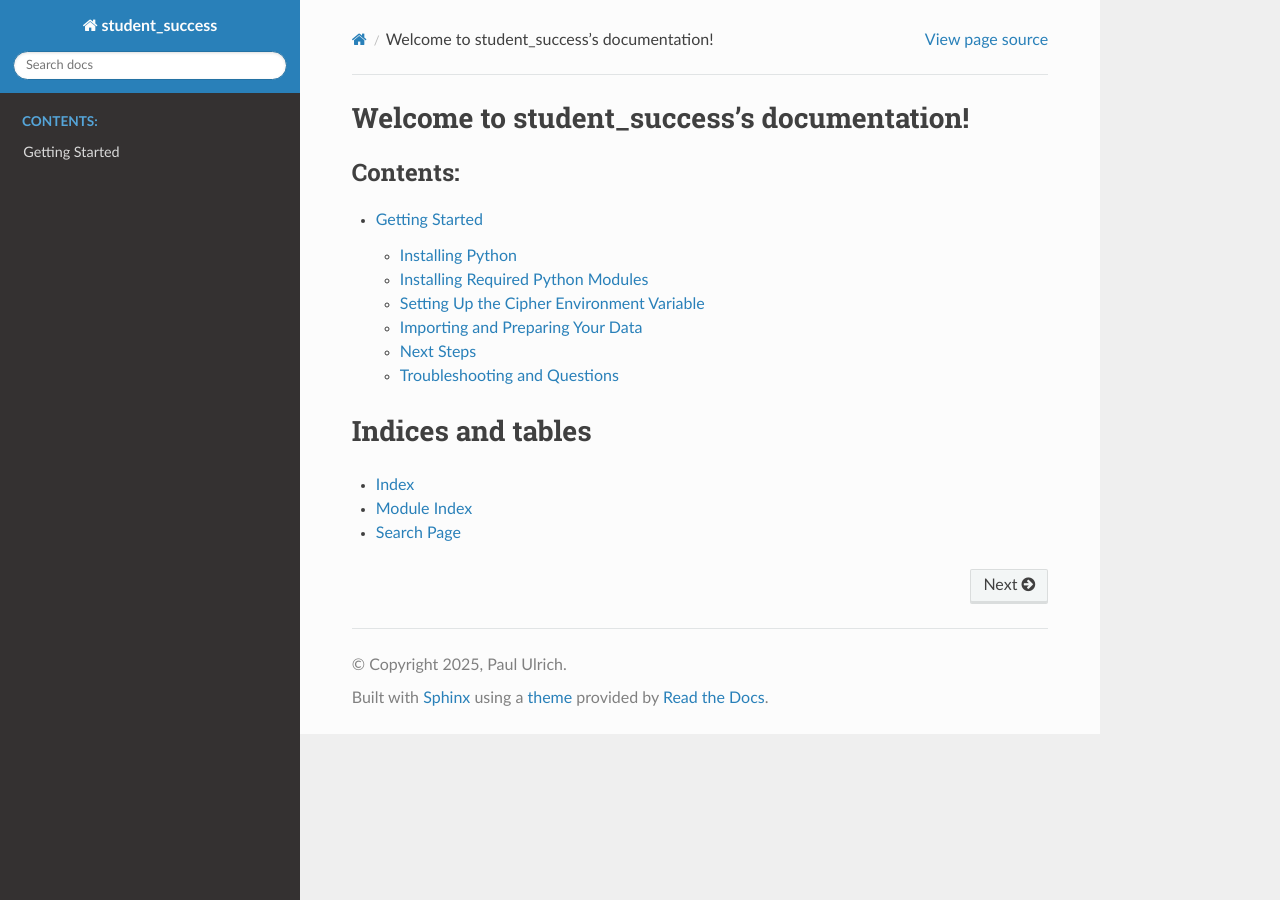
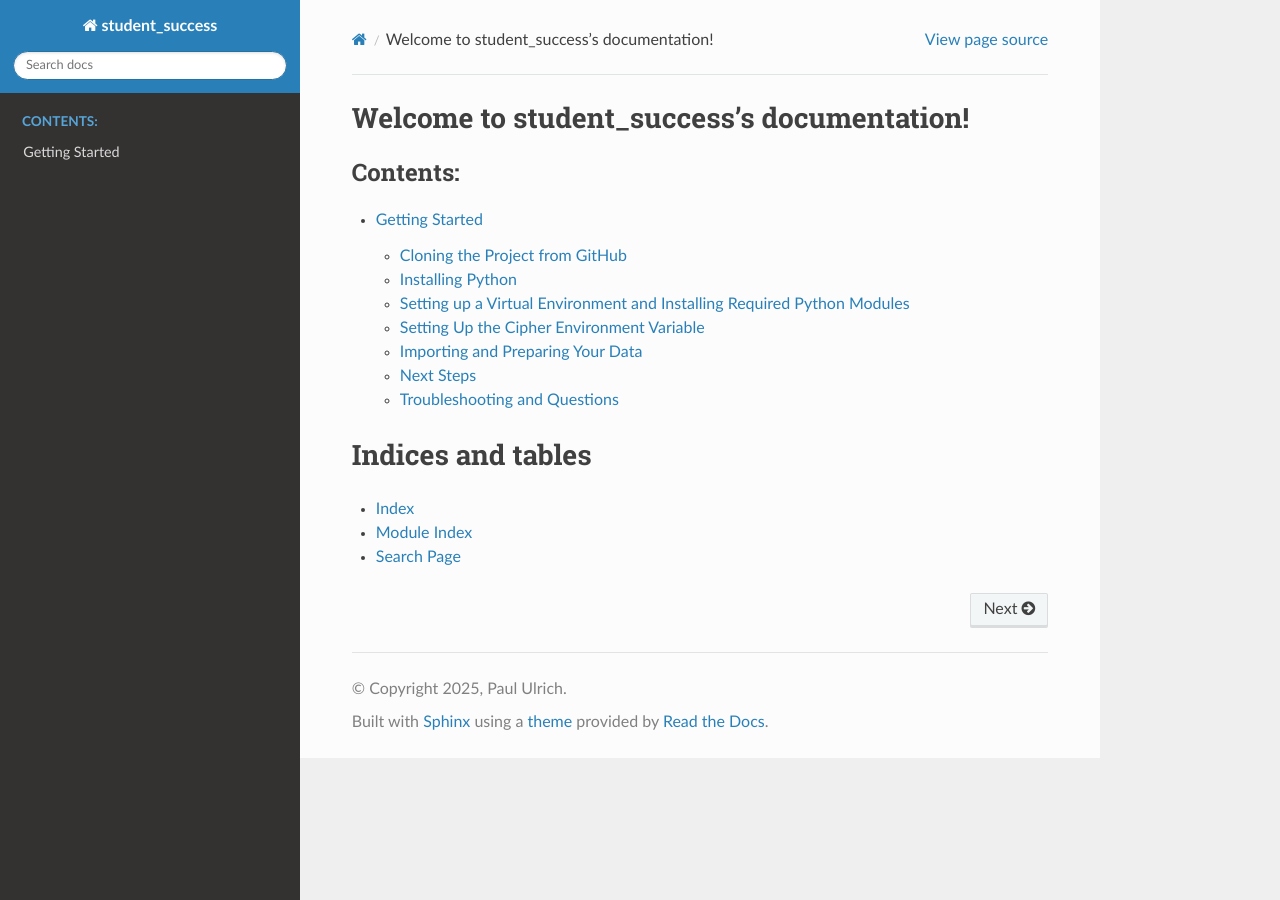
Before and after one commit to pnulrich/Student_Success, a Sphinx documentation site: the page built from docs/source/index.rst, in a window 1280 px wide. Built offline with Sphinx 7.4.7 and the Read the Docs theme 3.1.0, drawn with Linux system fonts in a browser that asks for light colours; pages that are not in the unit, such as notebooks, are missing from menus; some of the changed lines change nothing that is shown.

Commit message:
Getting Started instructions improved and aligned with refactored code.

```diff
--- a/docs/source/GettingStarted.rst
+++ b/docs/source/GettingStarted.rst
@@ -1,50 +1,60 @@
 Getting Started
 ===============
 
-Ready to start using the Student Success tools? This guide will walk you through installing Python, setting up required modules, configuring environment variables, and importing your first dataset.
+Ready to start using the Student Success tools? This guide walks you through cloning the project, installing Python and required modules, setting environment variables, and importing your first dataset.
+
+Cloning the Project from GitHub
+-------------------------------
+
+To begin, clone the repository to your local machine:
+
+.. code-block:: bash
+
+   git clone https://github.com/pnulrich/HHMI_Student_Success.git
+   cd HHMI_Student_Success
 
 Installing Python
 -----------------
 
-### For Windows
+.. admonition:: On Windows
 
-1. **Download and install Python**:
-   - Go to the `https://www.python.org/downloads/`
-   - Download the latest version for Windows.
-   - Run the installer. **Ensure** the checkbox **“Add Python to PATH”** is selected.
+    1. **Download and install Python**:
+       - Go to the `https://www.python.org/downloads/`
+       - Download the latest version for Windows.
+       - Run the installer. **Ensure** the checkbox **“Add Python to PATH”** is selected.
 
-2. **Verify installation**:
-   - Open Command Prompt (`Win + R`, then type `cmd`)
-   - Run:
+    2. **Verify installation**:
+       - Open Command Prompt (`Win + R`, then type `cmd`)
+       - Run:
 
-     .. code-block:: bash
+    .. code-block:: bash
 
-        python --version
+       python --version
 
-### For Mac
+.. admonition:: On Mac
 
-1. **Install Homebrew (if not already installed)**:
+   1. **Install Homebrew (if not already installed)**:
 
    .. code-block:: bash
 
       /bin/bash -c "$(curl -fsSL https://raw.githubusercontent.com/Homebrew/install/HEAD/install.sh)"
 
-2. **Install Python using Homebrew**:
+   2. **Install Python using Homebrew**:
 
    .. code-block:: bash
 
       brew install python
 
-3. **Verify installation**:
+   3. **Verify installation**:
 
    .. code-block:: bash
 
       python --version
 
-Installing Required Python Modules
+Setting up a Virtual Environment and Installing Required Python Modules
 ----------------------------------
 
-The Student Success project uses a curated list of essential modules defined in a `requirements_essential.txt` file.
+I recommend that you work within a Python virtual environmnent.
 
 1. **Ensure you're in a virtual environment** (optional but recommended):
 
@@ -70,42 +80,57 @@
 Setting Up the Cipher Environment Variable
 ------------------------------------------
 
-1. **Define the `STUDENT_SUCCESS_CIPHER` environment variable**, which is used to anonymize student IDs.
+1. **Student ID's frequently need to be anonymized to protect identity, and a tool is provided to help you handle this.
+This will rely on a cipher that *only* you know. It can be stored on your local workstation as an environmental variable
+('STUDENT_SUCCESS_CIPHER`) and should *not* be hard-coded or posted anywhere.
 
-   ### For Windows
+.. admonition:: Windows Environment Variable Setup
 
-   - Control Panel → System and Security → System
-   - Click *Advanced system settings*
-   - Under *System Variables*, click **New**
-     - Name: `STUDENT_SUCCESS_CIPHER`
-     - Value: (an alphanumeric cipher of the same length as your student IDs)
+    1. Control Panel → System and Security → System
+    2. Click *Advanced system settings*
+    3. Under *System Variables*, click **New**
+        - Name: `STUDENT_SUCCESS_CIPHER`
+        - Value: (an alphanumeric cipher the same length as your student IDs)
 
-   ### For macOS / Linux
+.. admonition:: Mac and Linus Environment Variable Setup
 
-   .. code-block:: bash
+    1. Open .bash_profile
 
-      nano ~/.bash_profile
+    .. code-block:: bash
 
-   Add this line:
+       nano ~/.bash_profile
 
-   .. code-block:: bash
+    2. Add this line:
 
-      export STUDENT_SUCCESS_CIPHER="your_cipher_here"
+    .. code-block:: bash
 
-   Then:
+       export STUDENT_SUCCESS_CIPHER="your_cipher_here"
 
-   .. code-block:: bash
+    3. Then run:
 
-      source ~/.bash_profile
+    .. code-block:: bash
+
+       source ~/.bash_profile
 
 Importing and Preparing Your Data
 ---------------------------------
+Institutions use different conventions for naming of variables and codes for different categories. You will need to align
+your column names and category codes to variable names used with the Student Success package. We provide tools to rapidly
+rename your columns and codes.
 
-1. **Set up your column mapping**:
-   - Open `columnmapping.tsv`
-   - Update the `variable_name_institution` column to reflect the exact names from your dataset.
 
-2. **Run the setup in Python**:
+1. **Update your variable name mappings**:
+    - Open `HHMI_IE3_codebook.xlsx`
+    - Update `variable_name_institution` values with the column names from your dataset.
+
+2. **Update categorical codes in the python dictionaries in utils.constants.py**:
+    - Open student_success/utils/constants.py
+    - There are many different categories, lists, and maps in constants.py, not all of which may be relevant to your analyses.
+These include demographics, major codes, major names, and color maps for various visualization tools. As a starting place,
+I suggest working with the dictionaries for lookup of sex and PEER status to become familiar with how they are used. Adjust
+used in your institution by changing the number or character associated with that variable name.
+
+2. **Load some data and run the tools to rename your columns and anonymize student_ID's**:
 
    .. code-block:: python
 
@@ -120,8 +145,8 @@
       from student_success.utils.scrambler import scramble_ID
 
       load_dotenv()
-      column_mapping_file_path = "./institutionaldata/column_mapping.tsv"
-      data_filepath = "path_to_your_data.csv"
+      column_mapping_file_path = "./student_success/HHMI_IE3_codebook.xlsx"
+      data_filepath = "path_to_your_data.csv" # replace this with the path for your local datafile
 
       dataset_df = pd.read_csv(data_filepath)
       dataset_df = rename_columns_in_bulk(dataset_df, column_mapping_filepath=column_mapping_file_path)
@@ -146,7 +171,4 @@
 Troubleshooting and Questions
 -----------------------------
 
-Errors are a normal part of setup. For help:
-
-- Contact the Project B team via Slack (#project-b)
-- Paste any error messages into ChatGPT for quick debugging help
+Errors are a normal part of setup. For help, reach out to us on GitHub and definitely consider using ChatGPT for debugging errors!
```
